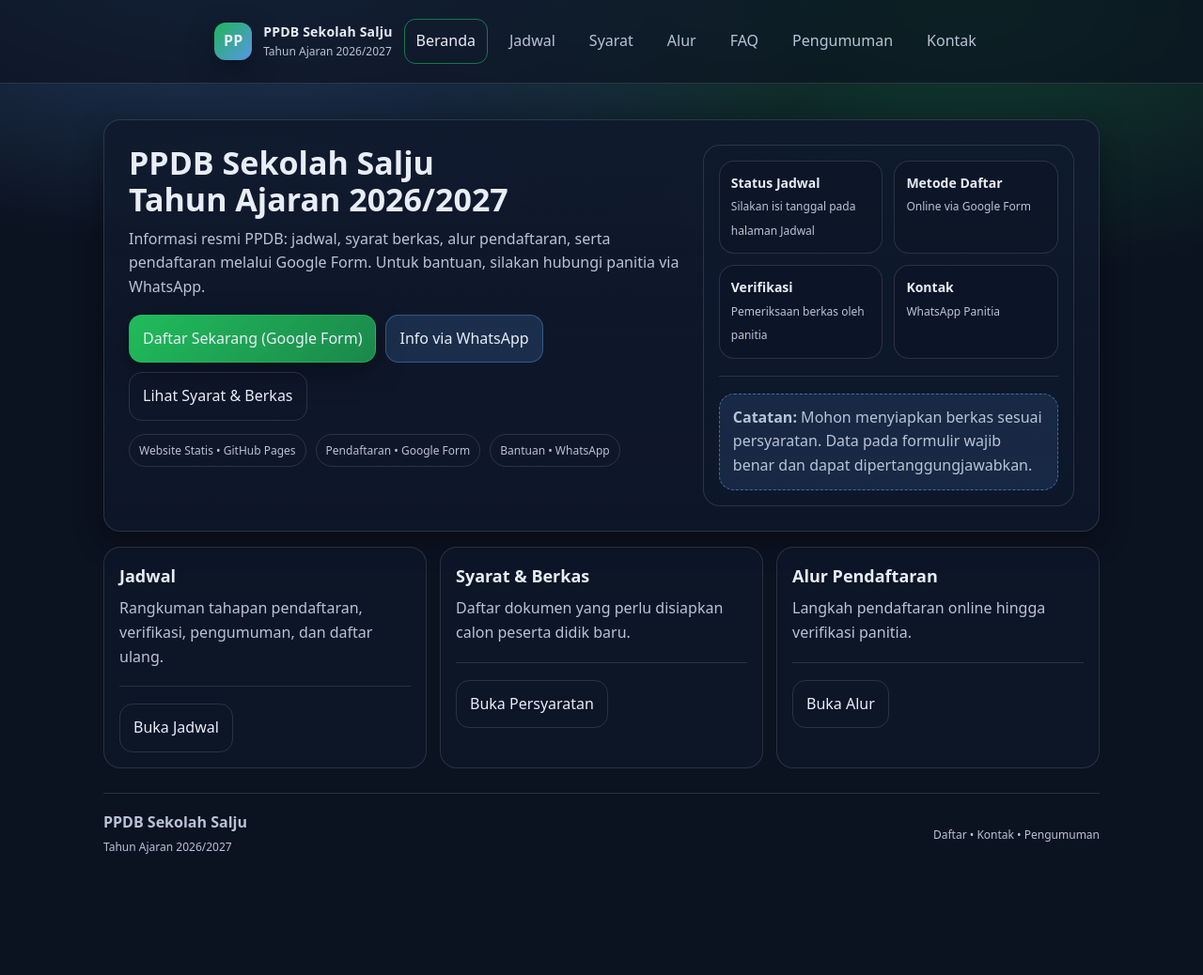
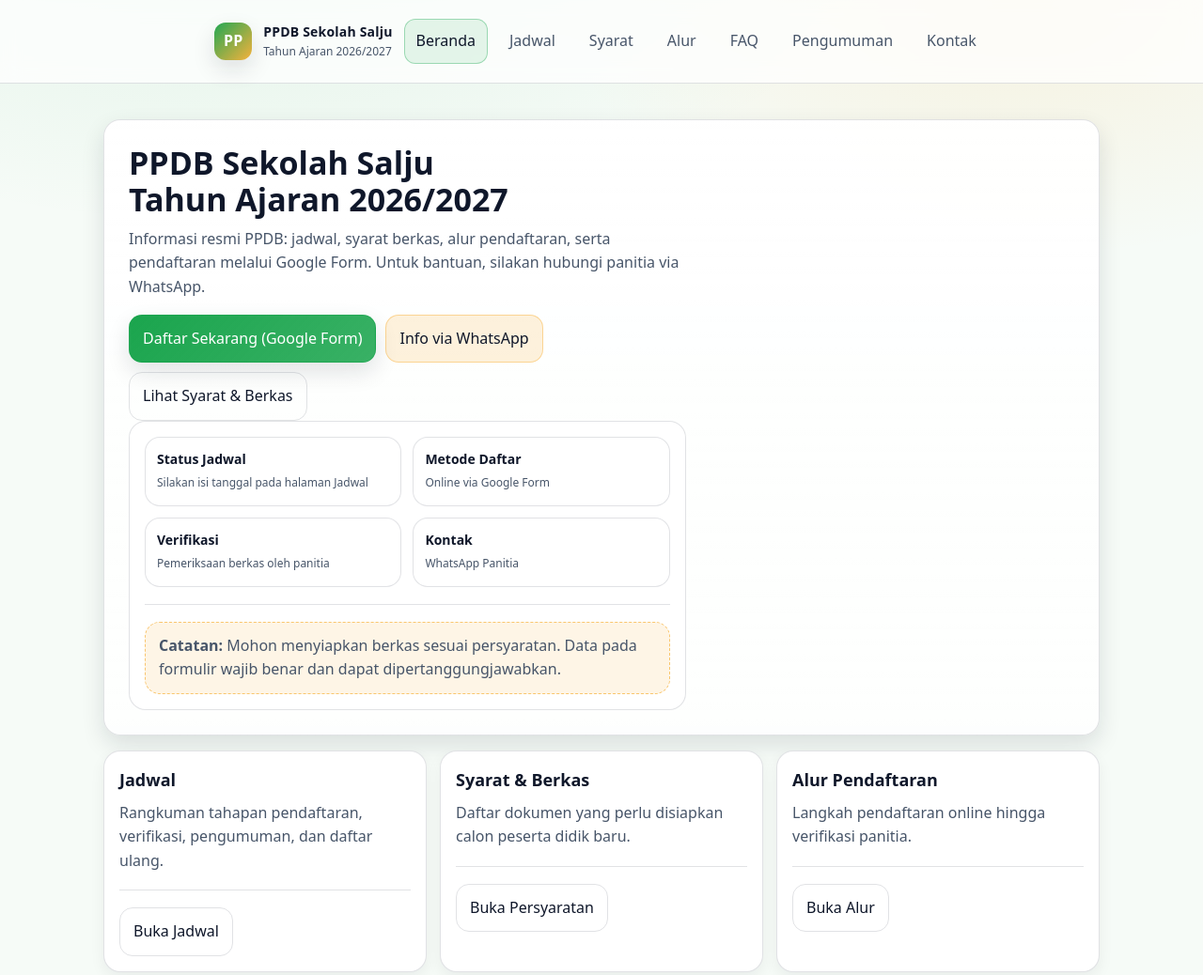
Before and after one commit to ariznugr/ppdb, a plain HTML site: page index.html in a window 1280 px wide. Shown: the top 1038 px of the page at 94% size. Before the commit the page ends 958 px from the top, so only its background shows below. Drawn offline with Linux system fonts and the light colour scheme.

Commit message:
Change Theme

```diff
--- a/assets/css/style.css
+++ b/assets/css/style.css
@@ -1,43 +1,58 @@
 :root{
-  --bg:#0b1220;
-  --card:#101a2e;
-  --text:#e8edf7;
-  --muted:#b9c3d6;
-  --line:rgba(255,255,255,.12);
-  --accent:#22c55e;
-  --accent2:#60a5fa;
-  --shadow: 0 10px 30px rgba(0,0,0,.35);
+  /* Light theme: putih + hijau, aksen kuning sedikit */
+  --bg:#f6fbf7;              /* background putih kehijauan */
+  --card:#ffffff;            /* kartu putih */
+  --text:#0f172a;            /* teks gelap */
+  --muted:#475569;           /* teks sekunder */
+  --line:rgba(15,23,42,.12); /* garis halus */
+  --accent:#16a34a;          /* hijau utama */
+  --accent2:#f59e0b;         /* kuning aksen */
+  --shadow: 0 10px 25px rgba(15,23,42,.12);
   --radius: 18px;
 }
+
 *{box-sizing:border-box}
 html,body{margin:0;padding:0}
+
 body{
   font-family: system-ui, -apple-system, Segoe UI, Roboto, Arial, sans-serif;
-  background: radial-gradient(1200px 600px at 20% -10%, rgba(96,165,250,.35), transparent 60%),
-              radial-gradient(1000px 500px at 80% 0%, rgba(34,197,94,.25), transparent 60%),
-              var(--bg);
+
+  /* background lembut: hint hijau + sedikit kuning */
+  background:
+    radial-gradient(1200px 600px at 20% -10%, rgba(22,163,74,.10), transparent 60%),
+    radial-gradient(900px 500px at 85% 0%, rgba(245,158,11,.10), transparent 55%),
+    var(--bg);
+
   color: var(--text);
   line-height: 1.6;
 }
+
 a{color:inherit}
 .container{max-width:1100px;margin:0 auto;padding:20px}
+
+/* NAV */
 .nav{
   display:flex;align-items:center;justify-content:space-between;gap:12px;
   position:sticky;top:0;z-index:10;
   backdrop-filter: blur(10px);
-  background: rgba(11,18,32,.65);
+  background: rgba(255,255,255,.75);
   border-bottom: 1px solid var(--line);
 }
+
 .brand{display:flex;align-items:center;gap:12px;text-decoration:none}
 .brand .logo{
   width:40px;height:40px;border-radius:12px;
-  background: linear-gradient(135deg, rgba(34,197,94,.9), rgba(96,165,250,.9));
+  background: linear-gradient(135deg, rgba(22,163,74,.95), rgba(245,158,11,.80));
   box-shadow: var(--shadow);
   display:grid;place-items:center;font-weight:800;
+  color: #ffffff;
 }
+
 .brand .title{display:flex;flex-direction:column}
 .brand .title b{font-size:14px;letter-spacing:.2px}
 .brand .title span{font-size:12px;color:var(--muted)}
+
+/* MENU */
 .menu{display:flex;gap:10px;flex-wrap:wrap}
 .menu a{
   text-decoration:none;
@@ -45,26 +60,43 @@ a{color:inherit}
   border:1px solid transparent;
   color: var(--muted);
 }
-.menu a:hover{border-color:var(--line); color:var(--text)}
-.menu a.active{border-color: rgba(34,197,94,.55); color: var(--text)}
+.menu a:hover{
+  border-color: var(--line);
+  color: var(--text);
+  background: rgba(22,163,74,.06);
+}
+.menu a.active{
+  border-color: rgba(22,163,74,.35);
+  color: var(--text);
+  background: rgba(22,163,74,.10);
+}
+
+/* BUTTONS */
 .btn{
   display:inline-flex;align-items:center;justify-content:center;gap:10px;
   padding:12px 14px;border-radius:14px;text-decoration:none;
   border:1px solid var(--line);
   color: var(--text);
+  background: #ffffff;
 }
 .btn.primary{
-  background: linear-gradient(135deg, rgba(34,197,94,.95), rgba(34,197,94,.65));
-  border-color: rgba(34,197,94,.55);
+  background: linear-gradient(135deg, rgba(22,163,74,.98), rgba(22,163,74,.85));
+  border-color: rgba(22,163,74,.45);
+  color:#ffffff;
   box-shadow: var(--shadow);
 }
 .btn.secondary{
-  background: rgba(96,165,250,.16);
-  border-color: rgba(96,165,250,.35);
+  background: rgba(245,158,11,.14);          /* aksen kuning tipis */
+  border-color: rgba(245,158,11,.35);
+  color: var(--text);
 }
-.btn.ghost{background: transparent}
+.btn.ghost{
+  background: transparent;
+}
 .btn:hover{transform: translateY(-1px)}
 .btn:active{transform: translateY(0px)}
+
+/* HERO */
 .hero{
   display:grid;
   grid-template-columns: 1.2fr .8fr;
@@ -72,13 +104,17 @@ a{color:inherit}
   padding:26px;
   border:1px solid var(--line);
   border-radius: var(--radius);
-  background: linear-gradient(180deg, rgba(16,26,46,.9), rgba(16,26,46,.55));
+
+  background:
+    linear-gradient(180deg, rgba(255,255,255,.95), rgba(255,255,255,.80));
   box-shadow: var(--shadow);
   margin-top:18px;
 }
 .hero h1{margin:0;font-size:34px;line-height:1.15}
 .hero p{margin:10px 0 0;color:var(--muted)}
 .hero .actions{display:flex;gap:10px;flex-wrap:wrap;margin-top:16px}
+
+/* BADGES */
 .badges{display:flex;gap:10px;flex-wrap:wrap;margin-top:14px}
 .badge{
   font-size:12px;
@@ -86,11 +122,14 @@ a{color:inherit}
   border-radius:999px;
   border:1px solid var(--line);
   color: var(--muted);
+  background: rgba(22,163,74,.06);
 }
+
+/* PANEL / KPI */
 .panel{
   border:1px solid var(--line);
   border-radius: var(--radius);
-  background: rgba(16,26,46,.55);
+  background: rgba(255,255,255,.75);
   padding:16px;
 }
 .kpi{
@@ -100,10 +139,12 @@ a{color:inherit}
   border:1px solid var(--line);
   border-radius:16px;
   padding:12px;
-  background: rgba(11,18,32,.35);
+  background: rgba(255,255,255,.90);
 }
 .kpi .box b{display:block;font-size:14px}
 .kpi .box span{font-size:12px;color:var(--muted)}
+
+/* GRID / CARD */
 .grid{
   display:grid;gap:14px;
   grid-template-columns: repeat(3, minmax(0, 1fr));
@@ -112,26 +153,33 @@ a{color:inherit}
 .card{
   border:1px solid var(--line);
   border-radius: var(--radius);
-  background: rgba(16,26,46,.55);
+  background: var(--card);
   padding:16px;
+  box-shadow: 0 6px 16px rgba(15,23,42,.06);
 }
 .card h2{margin:0 0 8px;font-size:18px}
 .card p{margin:0;color:var(--muted)}
 .card ul, .card ol{margin:10px 0 0; padding-left:18px; color: var(--muted)}
+
 hr.sep{border:none;border-top:1px solid var(--line); margin:18px 0}
+
+/* NOTICE (aksen kuning tipis) */
 .notice{
-  border:1px dashed rgba(96,165,250,.55);
-  background: rgba(96,165,250,.12);
+  border:1px dashed rgba(245,158,11,.55);
+  background: rgba(245,158,11,.10);
   padding:12px 14px;
   border-radius: 16px;
   color: var(--muted);
 }
+
+/* TABLE */
 .table{
   width:100%;
   border-collapse: collapse;
   overflow:hidden;
   border-radius: 16px;
   border:1px solid var(--line);
+  background: #fff;
 }
 .table th, .table td{
   padding:12px 12px;
@@ -142,10 +190,13 @@ hr.sep{border:none;border-top:1px solid var(--line); margin:18px 0}
   text-align:left;
   font-size:13px;
   color: var(--muted);
-  background: rgba(11,18,32,.35);
+  background: rgba(22,163,74,.07);
 }
 .table td{color: var(--text)}
+
 .small{font-size:12px;color:var(--muted)}
+
+/* FOOTER */
 .footer{
   margin-top:26px;
   padding:18px 0 24px;
@@ -155,14 +206,17 @@ hr.sep{border:none;border-top:1px solid var(--line); margin:18px 0}
 }
 .footer a{color: var(--muted); text-decoration:none}
 .footer a:hover{color: var(--text)}
+
+/* FORM WRAP */
 .formWrap{
   border:1px solid var(--line);
   border-radius: var(--radius);
   overflow:hidden;
-  background: rgba(16,26,46,.55);
+  background: #fff;
   box-shadow: var(--shadow);
 }
 .formWrap iframe{width:100%;height:1200px;border:0;display:block}
+
 @media (max-width: 900px){
   .hero{grid-template-columns:1fr}
   .grid{grid-template-columns:1fr}
--- a/index.html
+++ b/index.html
@@ -47,14 +47,13 @@
           <a class="btn secondary" href="kontak.html">Info via WhatsApp</a>
           <a class="btn ghost" href="syarat.html">Lihat Syarat & Berkas</a>
         </div>
-
+<!--
         <div class="badges">
-          <span class="badge">Website Statis • GitHub Pages</span>
           <span class="badge">Pendaftaran • Google Form</span>
           <span class="badge">Bantuan • WhatsApp</span>
         </div>
       </div>
-
+    -->
       <aside class="panel">
         <div class="kpi">
           <div class="box"><b>Status Jadwal</b><span>Silakan isi tanggal pada halaman Jadwal</span></div>
```
